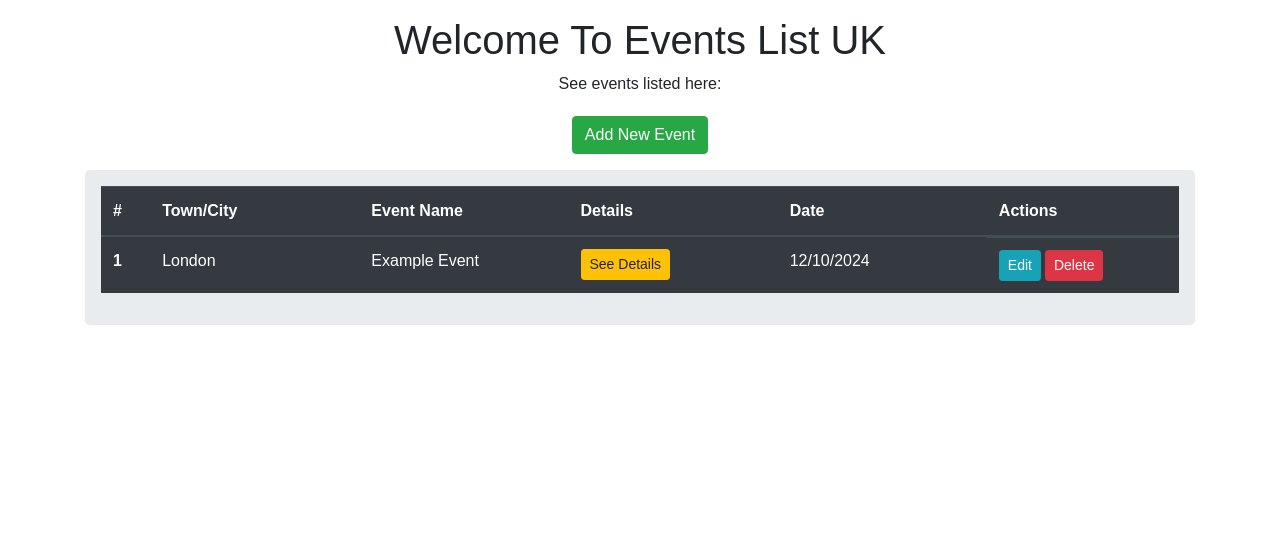
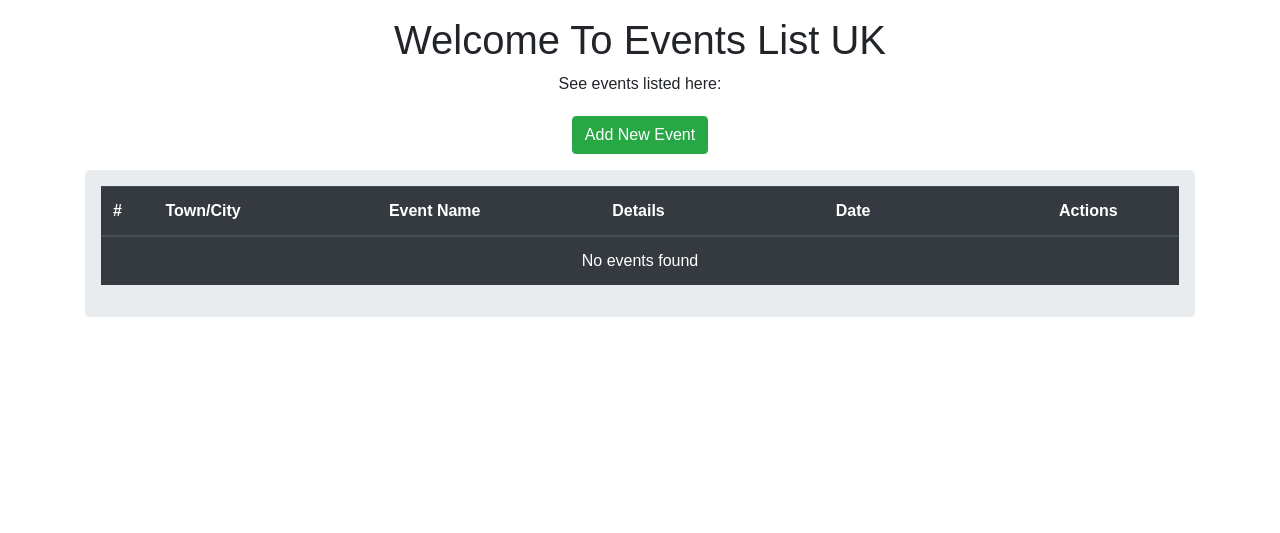
Before and after one commit to david-walters/Milestone-3-Code-Institute, a Flask app: page / in a window 1280 px wide. Shown: the part 68-601 px from the top of the page. Run offline with Flask 3, Linux system fonts and the light colour scheme.

Commit message:
Modify the table to display all stored data entries. Render them from the routes file

```diff
--- a/events_list/routes.py
+++ b/events_list/routes.py
@@ -25,4 +25,7 @@ def add_event():
 
 @app.route('/')
 def index():
-    return render_template('index.html')
+
+    events = Event.query.all()
+
+    return render_template('index.html', events=events)
--- a/events_list/templates/index.html
+++ b/events_list/templates/index.html
@@ -39,21 +39,29 @@
                     </thead>
 
                     <tbody>
+                        {% for event in events %}
                         <tr>
-                            <th scope="row">1</th>
-                            <td>London</td>
-                            <td>Example Event</td>
-                            <td><button class="btn btn-sm btn-warning" data-toggle="modal"
-                                    data-target="#eventDetailsModal">See Details</button></td>
-                            <td>12/10/2024</td>
+                            <th scope="row">{{ loop.index }}</th>
+                            <td>{{ event.city }}</td>
+                            <td>{{ event.event_name }}</td>
+                            <td>
+                                <button class="btn btn-sm btn-warning" data-toggle="modal"
+                                    data-target="#eventDetailsModal">See Details</button>
+                            </td>
+                            <td>{{ event.event_date.strftime('%d/%m/%Y') }}</td>
                             <td class="d-flex">
-                                <!-- This button will open a modal containing a form to edit the event containing the selected edit button -->
+                                <!-- This button will open a modal containing a form to edit the event -->
                                 <button class="btn btn-sm btn-info mr-1" data-toggle="modal"
                                     data-target="#editEventModal">Edit</button>
                                 <button class="btn btn-sm btn-danger" data-toggle="modal"
                                     data-target="#deleteConfirmationModal">Delete</button>
                             </td>
                         </tr>
+                        {% else %}
+                        <tr>
+                            <td colspan="6" class="text-center">No events found</td>
+                        </tr>
+                        {% endfor %}
                     </tbody>
                 </table>
             </div>
```
